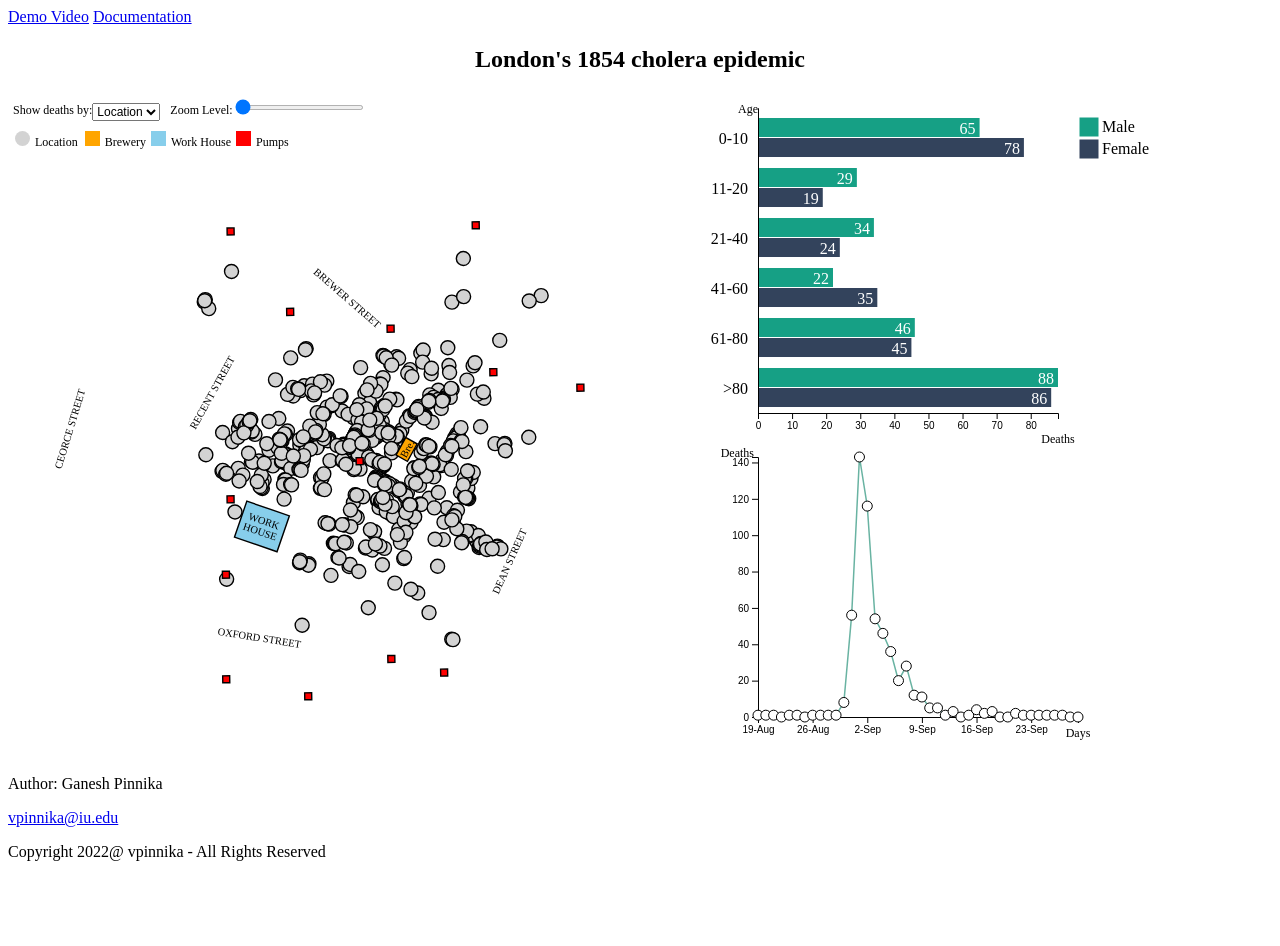
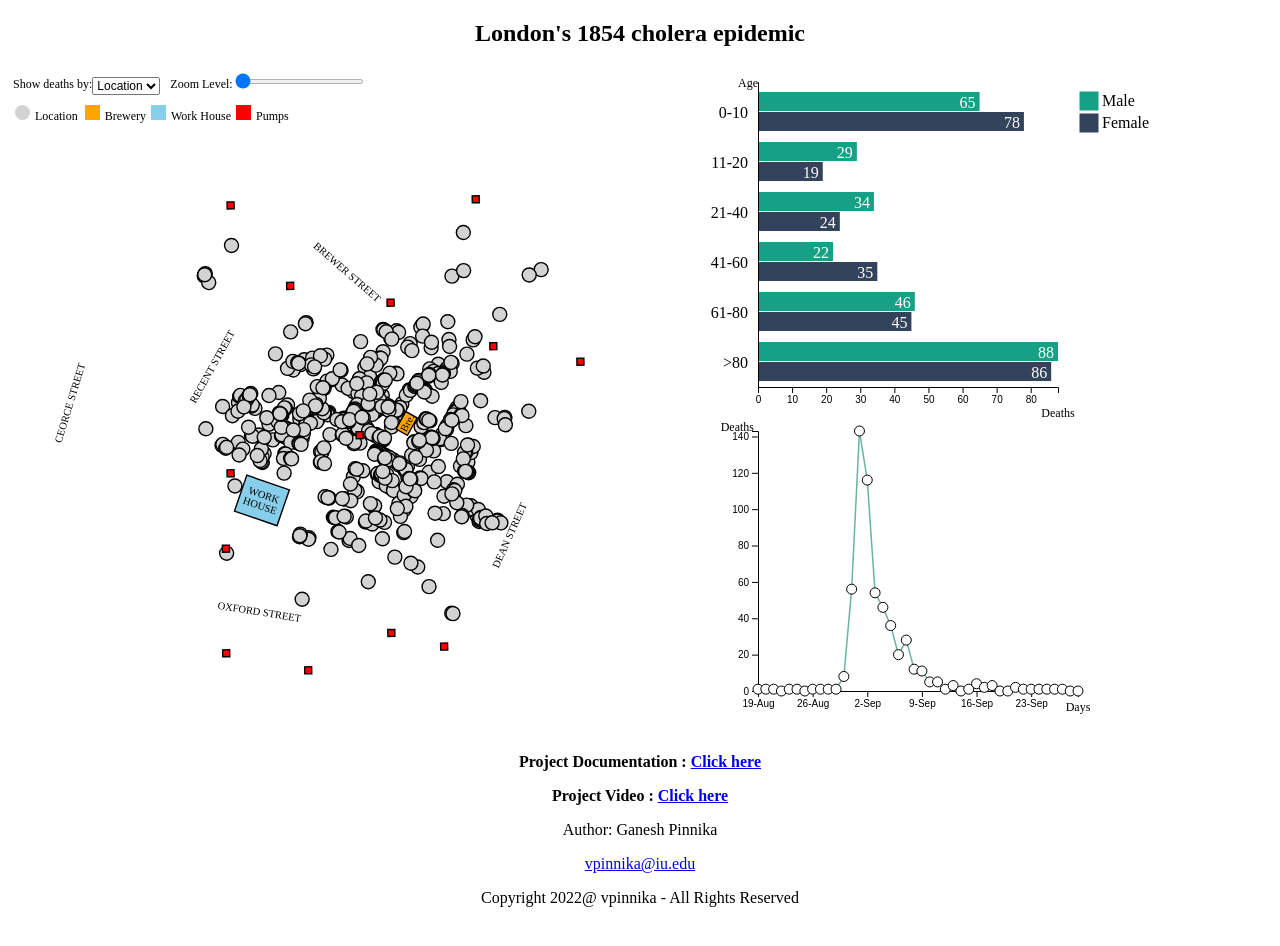
Before and after one commit to ganesh-pinnika/Project1, a plain HTML site: page index.html in a window 1280 px wide. Before the commit the page ends 921 px from the top, so only its background shows below. Drawn offline with Linux system fonts and the light colour scheme; no server answers.

Commit message:
Add files via upload

```diff
--- a/index.html
+++ b/index.html
@@ -10,8 +10,6 @@
 </head>
 
 <body>
-  <a href="https://youtu.be/vtfkmKXSx5U">Demo Video</a>
-  <a href="./new_page.html"> Documentation </a>
   <h2 style="text-align: center;">London's 1854 cholera epidemic</h2>
   <div style="display: flex; flex-direction: row;">
     <div style="flex-direction: column;">
@@ -72,17 +70,23 @@
       <div id="timeline"></div>
     </div>
   </div>
+  <div style="flex-direction:row; margin-top: 20px; text-align: center;">
+    <p style="font-weight: bold;">Project Documentation : <a
+        href="https://drive.google.com/drive/folders/14A1RkL-ECRFxXhZeVbCD3O1nByB5Xgrj?usp=sharing">Click here</a></p>
+    <p style="font-weight: bold;">Project Video : <a href="https://youtu.be/vtfkmKXSx5U">Click here</a></p>
+  </div>
 
   <script src="./js/map.js"></script>
   <script src="./js/timeline.js"></script>
   <script src="./js/horizontalBars.js"></script>
 </body>
-<footer><p>Author: Ganesh Pinnika </p>
+<footer style="text-align: center;">
+  <p>Author: Ganesh Pinnika </p>
   <p><a href="mailto:vpinnika@iu.edu">vpinnika@iu.edu</a></p>
 </footer>
 
-<footer class="site-footer">
+<footer class="site-footer" style="text-align: center;">
   <div id="footer-content">
-    <p>                  Copyright 2022@ vpinnika - All Rights Reserved                         </p>
+    <p> Copyright 2022@ vpinnika - All Rights Reserved </p>
   </div>
 </footer>
```
